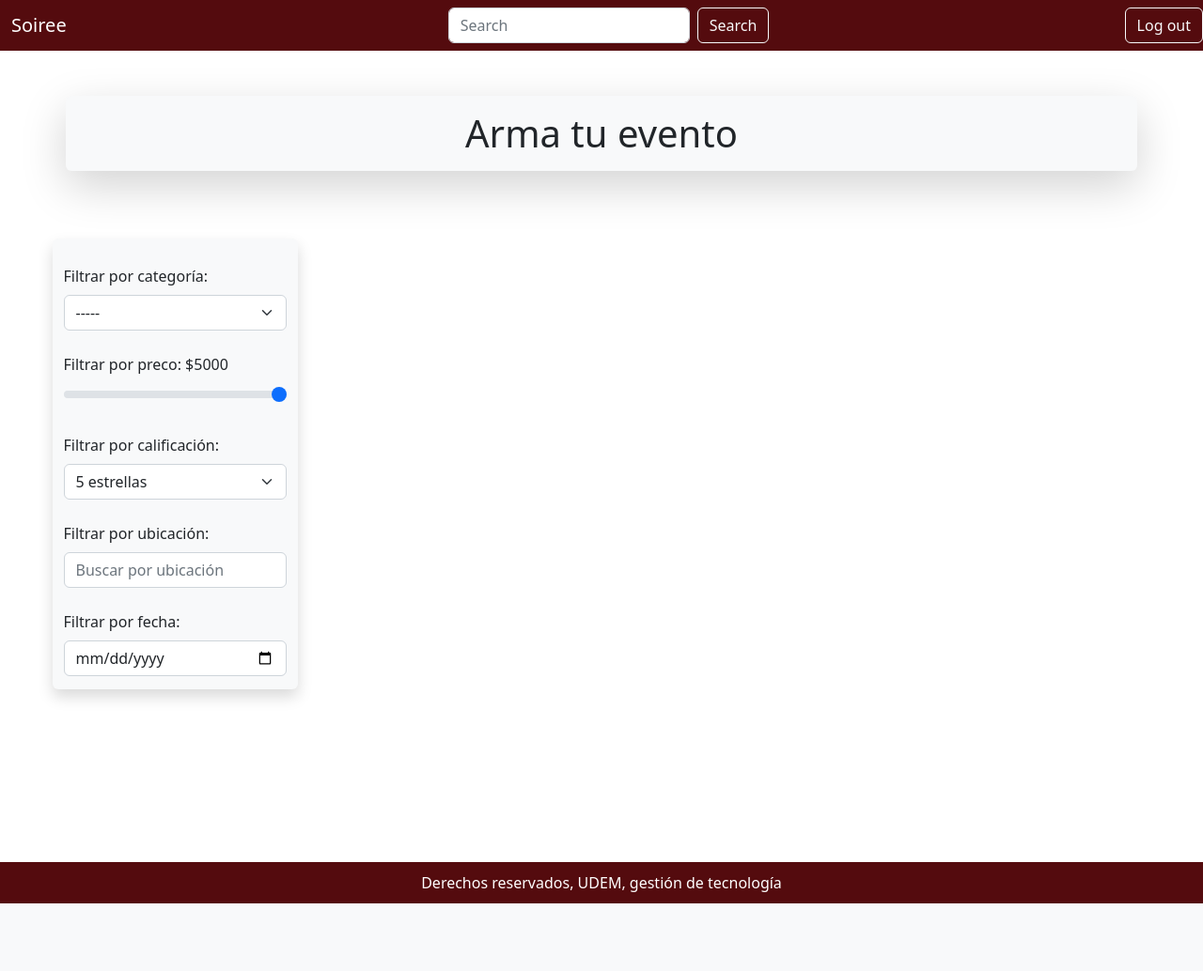
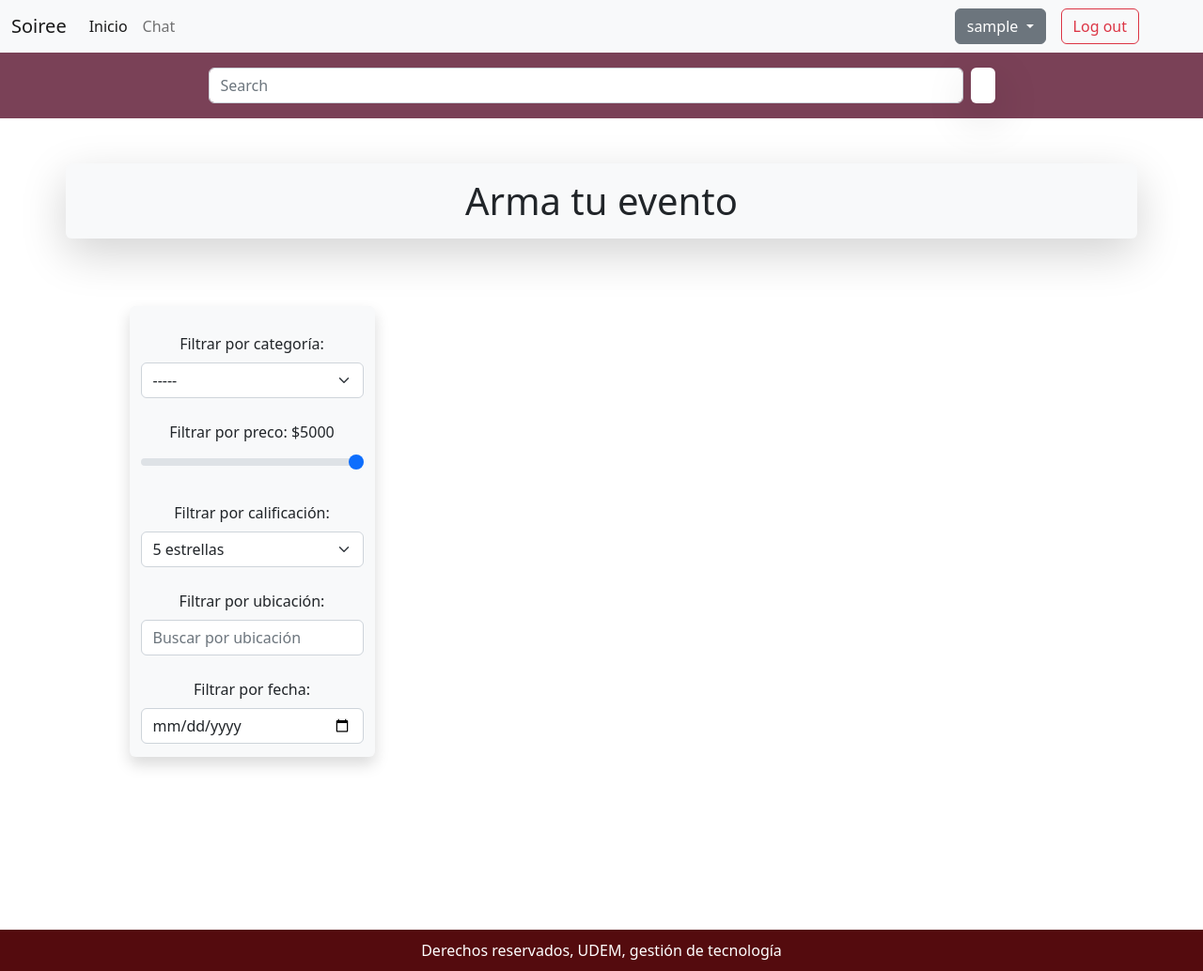
Before and after one commit to Cuevas2402/event-plus, a Flask app: page / in a window 1280 px wide. Shown: the whole page at 94% size. Before the commit the page ends 962 px from the top, so only its background shows below. Run offline with Flask 3, Linux system fonts and the light colour scheme; the visitor is signed in with stand-in values (Sample User, id 1); data that the repository does not hold is empty; some libraries are stand-ins or nearby versions.

Commit message:
Modificar la navbar

```diff
--- a/app/templates/components/card.html
+++ b/app/templates/components/card.html
@@ -1,4 +1,4 @@
-<div class="col-md-5 d-inline-block mx-2 my-4">
+<div class="col d-inline-block mx-2 my-4">
     <div class="card" style="width: 18rem; height: 25rem;">
         <div class="overflow-hidden" style="height: 10rem;">
             <img src="{{ url_for('static', filename=imagen) }}" class="card-img-top" alt="...">
--- /dev/null
+++ b/app/templates/components/navbar.html
@@ -0,0 +1,57 @@
+<header>
+
+    <nav class="navbar navbar-expand-lg bg-light">
+        <div class="container-fluid">
+            <a class="navbar-brand" href="#">Soiree</a>
+            <button class="navbar-toggler" type="button" data-bs-toggle="collapse" data-bs-target="#navbarSupportedContent" aria-controls="navbarSupportedContent" aria-expanded="false" aria-label="Toggle navigation">
+                <span class="navbar-toggler-icon"></span>
+            </button>
+            <div class="collapse navbar-collapse" id="navbarSupportedContent">
+            <ul class="navbar-nav me-auto mb-2 mb-lg-0">
+                <li class="nav-item">
+                    <a class="nav-link active" aria-current="page" href="#">Inicio</a>
+                </li>
+                <li class="nav-item">
+                    <a class="nav-link" href="#">Chat</a>
+                </li>
+            </ul>
+            {% if session['logged'] %}
+
+                <div class="d-flex px-5" role="search">
+                    <div class="dropdown mx-2">
+                        <button class="btn btn-secondary dropdown-toggle" type="button" data-bs-toggle="dropdown" aria-expanded="false">
+                            {{ session['username']}}
+                        </button>
+                        <ul class="dropdown-menu">
+                            <li><a class="dropdown-item" href="#">Perfil</a></li>
+                            <li><a class="dropdown-item" href="#">Carritio</a></li>
+                        </ul>
+                    </div>
+                    <button id="btn-logout" class="btn btn-outline-danger mx-2">Log out</button>
+                </div>
+
+
+            {% else %}
+
+                <div class="d-flex px-5">
+                    <a href="{{ url_for('login')}}"><button class="btn btn-outline-success" type="submit">Login</button></a>
+                </div>
+
+            {% endif %}
+            </div>
+        </div>
+    </nav>
+
+    <div style="width: 100%; background-color: #7A4157;">
+        <div class="container py-3">
+            <center>
+                <form class="d-flex w-75" role="search">
+                    <input class="form-control me-2" type="search" placeholder="Search" aria-label="Search">
+                    <button class="btn shadow-lg" style="background-color: #fff;"><iconify-icon icon="ic:baseline-search"></iconify-icon></button>
+                </form>
+            </center>
+
+        </div>
+    </div>
+
+</header>
--- a/app/templates/layout.html
+++ b/app/templates/layout.html
@@ -15,42 +15,7 @@
 
     <body>
         <!-- Navbar -->
-        <header>
-            <nav class="navbar navbar-expand-lg" style="background-color: #540B0E;">
-                <div class="container-fluid navbar__div">
-
-                    <div class="pagename">
-                        <a class="navbar-brand text-white"> Soiree </a>
-                    </div>
-
-
-
-                    <div class="search__engine">
-                        <form class="d-flex" role="search">
-                            <input class="form-control me-2" type="search" placeholder="Search" aria-label="Search">
-                            <button class="btn btn-outline-light" type="submit">Search</button>
-                        </form>
-                    </div>
-
-
-                    {% if session['logged'] %}
-
-                        <div class="login__btn row">
-                                <button id="btn-logout" class="btn btn-outline-light" type="submit"> Log out </button>
-                        </div>
-
-                    {% else %}
-
-                        <div class="login__btn">
-                            <a href="{{ url_for('login')}}"><button class="btn btn-outline-light" type="submit">Login</button></a>
-                        </div>
-
-                    {% endif %}
-
-
-                </div>
-              </nav>
-        </header>
+       {% include 'components/navbar.html' %}
 
         {% block main %}
 
@@ -66,7 +31,7 @@
                 <script src="{{ url_for('static', filename='/js/popper.js')}}"></script> <!-- 2.11.6 -->
                 <script src="{{ url_for('static', filename='/js/bootstrap.min.js')}}"></script>
                 <script src="{{ url_for('static', filename='/js/logout.js')}}"></script>
-
+                <script src="https://code.iconify.design/iconify-icon/1.0.7/iconify-icon.min.js"></script>
             {% endblock %}
         </div>
     </body>
--- a/app/templates/pages/index.html
+++ b/app/templates/pages/index.html
@@ -10,6 +10,7 @@
     <div class="container mt-5 bg-light rounded shadow-lg pt-3 w-100"  style="height: 5rem;">
         <h1 class="text-center"> Arma tu evento </h1>
     </div>
+    <center>
         <div class="container row my-5 w-100 h-100">
 
             <div class="col-4">
@@ -70,6 +71,7 @@
             </div>
 
         </div>
+    </center>
 
 {% endblock %}
 
```
Lines whose indentation alone changed are shown as unchanged.
